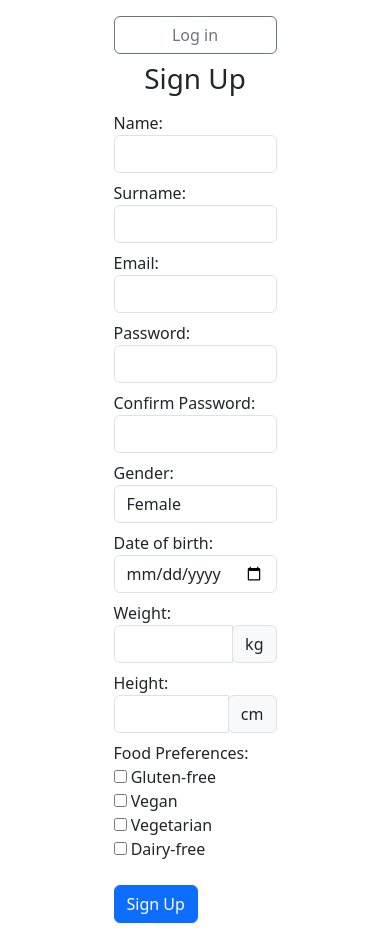
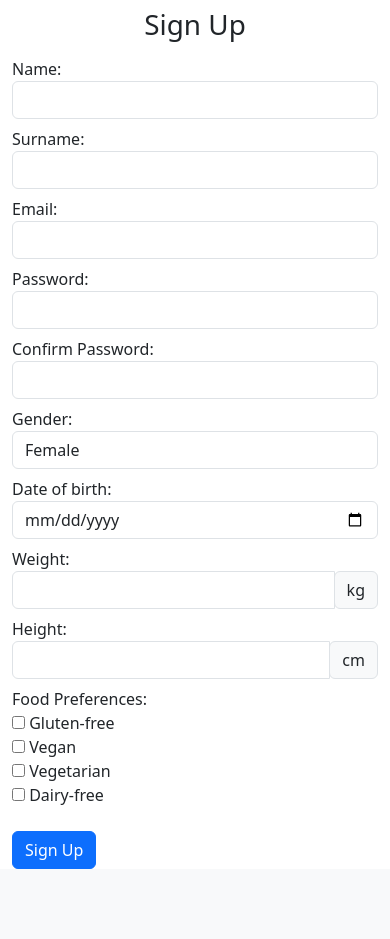
Before and after one commit to kirilsbondars/diet-app, a Flask app: page /sing_up in a window 390 px wide. Shown: the part 56-995 px from the top of the page. After the commit the page ends 925 px from the top, so only its background shows below. Run offline with Flask 3, Linux system fonts and the light colour scheme; some libraries are stand-ins or nearby versions.

Commit message:
hamburger image fix, layout fix

```diff
--- a/src/models/meals.csv
+++ b/src/models/meals.csv
@@ -33,4 +33,4 @@ id;name;image_src;price;calories;proteins;fats;carbohydrates;gluten_free;vegan;v
 32;Cottage cheese 0.5%;32.jpg;0.36;96.0;19.0;0.3;4.0;True;False;True;False
 33;Chicken breast;33.webp;0.54;165.0;31.0;3.6;0.0;True;False;False;True
 34;Pasta;34.jpg;0.2;157;5.8;0.9;31;False;True;True;True
-35;Hamburger;35.jpg;0.3;238;11;13.8;16;False;False;False;True
+35;Hamburger;35.webp;0.3;238;11;13.8;16;False;False;False;True
--- a/src/templates/auth/login.html
+++ b/src/templates/auth/login.html
@@ -5,7 +5,8 @@
 {% endblock %}
 
 {% block body %}
-    <div class="container w-50 p-3">
+    <div class="container">
+        <div class="col-lg-6 offset-lg-3">
             <h1 class="mx-auto text-center p-2">Log in</h1>
 
             <form method="post">
@@ -28,4 +29,5 @@
                 </div>
             </form>
         </div>
+    </div>
 {% endblock %}
--- a/src/templates/auth/sign_up.html
+++ b/src/templates/auth/sign_up.html
@@ -5,12 +5,8 @@
 {% endblock %}
 
 {% block body %}
-
-    <div class="container w-50 p-3">
-
-        <div class="d-grid gap-2 d-md-flex justify-content-md-end">
-            <a href="login" type="button" class="btn btn-outline-secondary">Log in</a>
-        </div>
+    <div class="container">
+        <div class="col-lg-6 offset-lg-3">
 
             <h1 class="mx-auto text-center p-2">Sign Up</h1>
             <form method="POST">
@@ -93,4 +89,5 @@
                 <button type="submit" class="btn btn-primary">Sign Up</button>
             </form>
         </div>
+    </div>
 {% endblock %}
--- a/src/templates/base.html
+++ b/src/templates/base.html
@@ -47,13 +47,15 @@
 
     {% with messages = get_flashed_messages(with_categories=true) %}
         {% if messages %}
-            <div class="container w-50">
+            <div class="container">
+                <div class="col-lg-6 offset-lg-3">
                 {% for category, message in messages %}
                     <div class="alert alert-{{ category }} alert-dismissible fade show mt-3 mb-0" role="alert">
                         {{ message }}
                         <button type="button" class="btn-close" data-bs-dismiss="alert" aria-label="Close"></button>
                     </div>
                 {% endfor %}
+                </div>
             </div>
         {% endif %}
     {% endwith %}
--- a/src/templates/menu/create-menu.html
+++ b/src/templates/menu/create-menu.html
@@ -5,7 +5,8 @@
 {% endblock %}
 
 {% block body %}
-    <div class="container w-50 p-3">
+    <div class="container">
+        <div class="col-lg-6 offset-lg-3">
             <h1 class="mx-auto text-center p-2">Create menu</h1>
 
             <form method="post">
@@ -99,10 +100,10 @@
                 {% endif %}
 
                 <div class="text-center">
-                <button type="reset" class="btn btn-secondary me-2">Reset</button>
                     <button type="submit" class="btn btn-primary">Generate menu</button>
                 </div>
             </form>
+        </div>
     </div>
 
     <script>
--- a/src/templates/menu/history.html
+++ b/src/templates/menu/history.html
@@ -12,10 +12,10 @@
 
                 <form method="get">
                     <div class="input-group">
-                        <a class="btn btn-primary" href="{{ url_for('menu.history', date=prev_date) }}">&#8592; Previous Day</a>
+                        <a class="btn btn-primary" href="{{ url_for('menu.history', date=prev_date) }}">Previous Day</a>
                         <input type="date" aria-label="Date" class="form-control" id="date" name="date" value="{{ date }}" required>
                         <button class="btn btn-secondary" type="submit">Go to Date</button>
-                        <a class="btn btn-primary ml-3" href="{{ url_for('menu.history', date=next_date) }}" disabled>Next Day &#8594;</a>
+                        <a class="btn btn-primary ml-3" href="{{ url_for('menu.history', date=next_date) }}" disabled>Next Day</a>
                     </div>
                 </form>
             </div>
```
Lines whose indentation alone changed are shown as unchanged.
